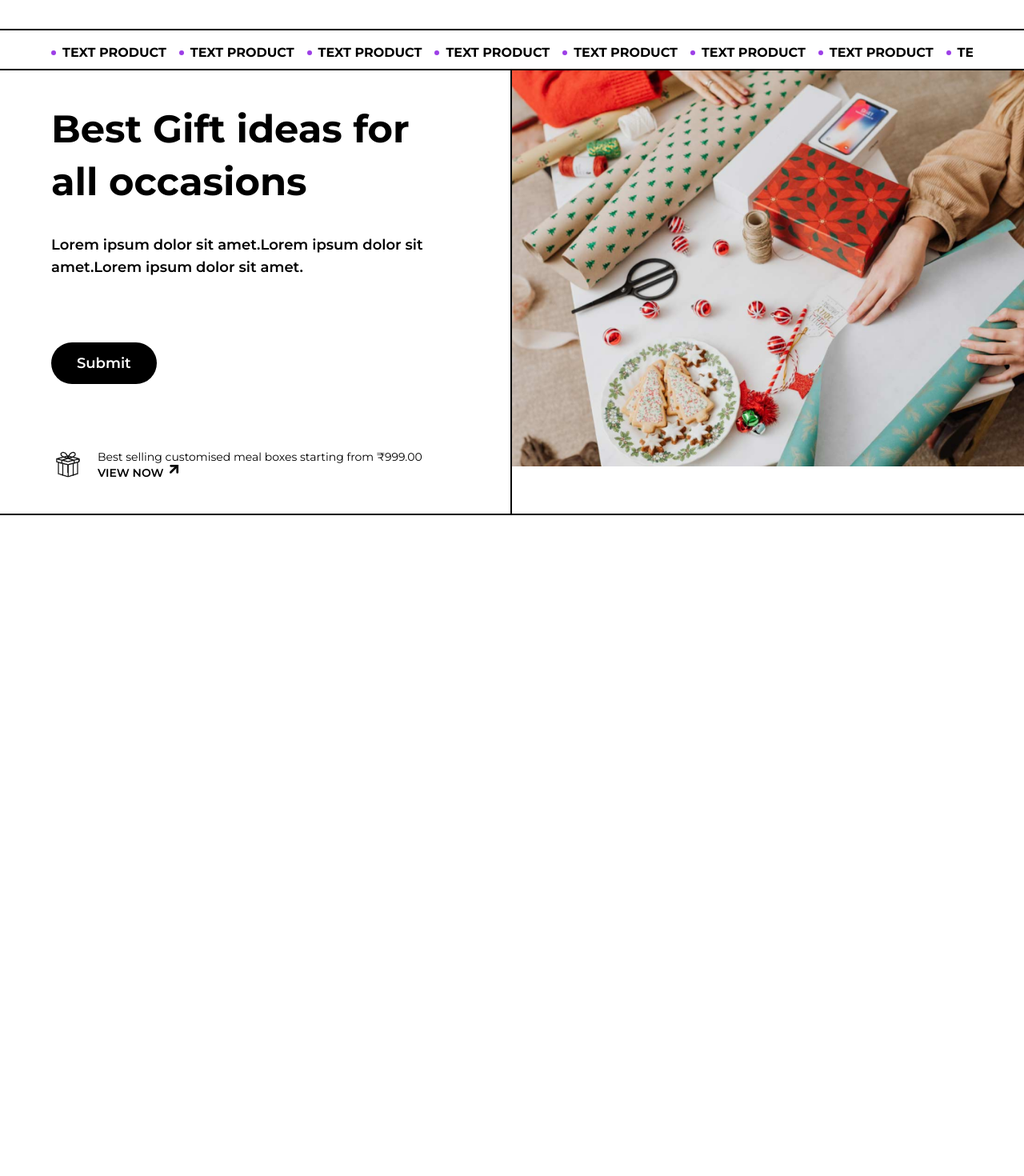
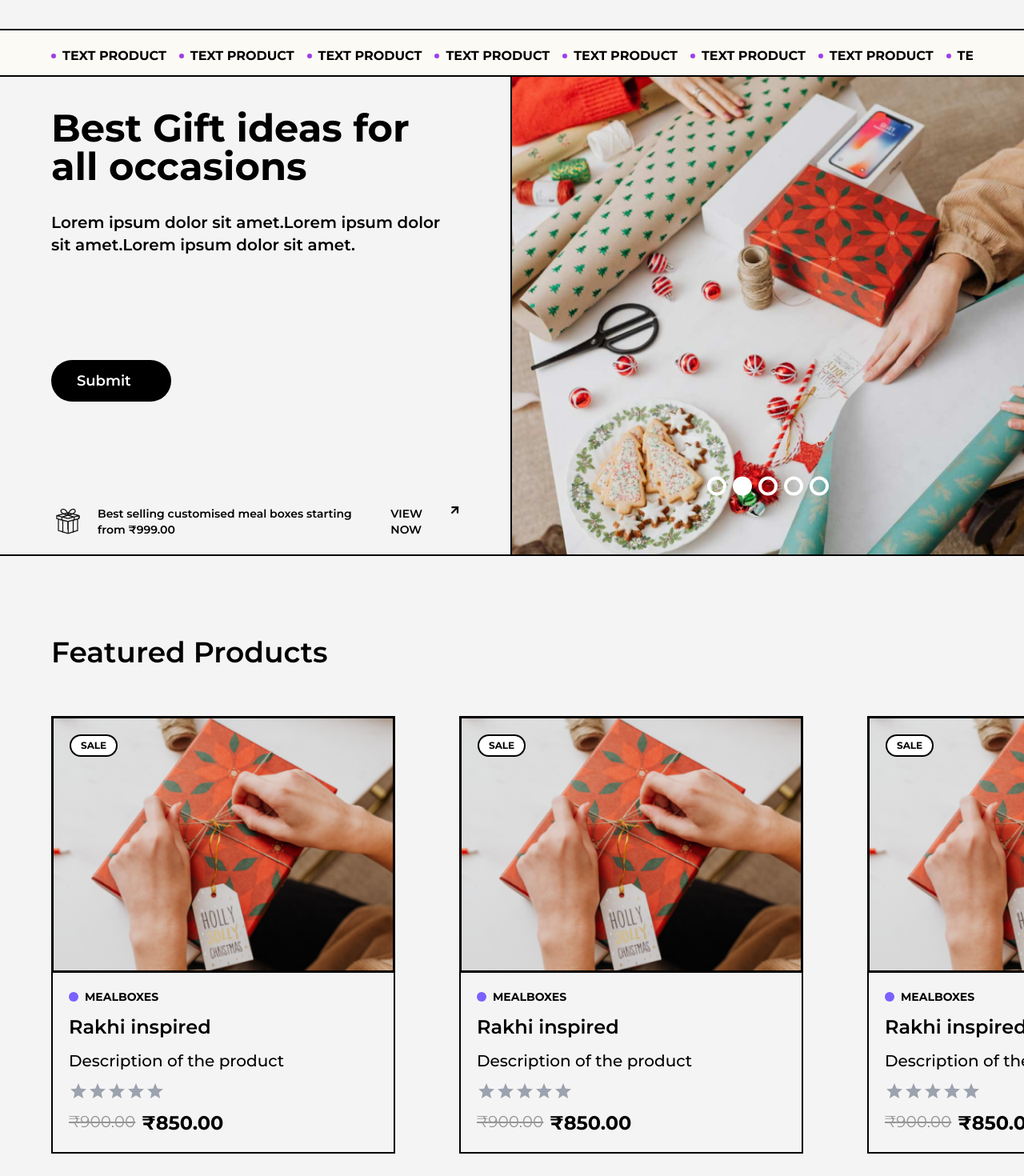
Before and after one commit to Aswanthachu/shopping-cart-react-typescript, a React (Vite) app: page / in a window 1280 px wide. Shown: the part 100-1570 px from the top of the page at 80% size. Before the commit the page ends 800 px from the top, so only its background shows below. Built offline with nearby package versions, Linux system fonts and the light colour scheme; a web font is replaced by a local one.

Commit message:
featured product section completed.

```diff
--- a/src/App.tsx
+++ b/src/App.tsx
@@ -1,11 +1,27 @@
-import { Banner, NavBar, ProductList } from "./components";
+import React from "react";
+import { Banner, FeaturedCard, NavBar, ProductList, SlideButtons } from "./components";
 
 function App() {
   return (
-    <section>
+    <section className="flex flex-col bg-bgColor">
       <NavBar />
       <ProductList />
       <Banner />
+      <div className=" mt-[400px] lg:mt-0 min-h-fit py-5 font-mons space-y-10 ">
+        <div>
+          <h1 className=" px-5 md:px-10 lg:px-16 text-3xl lg:text-4xl font-bold lg:font-semibold font-mons">
+            Featured Products
+          </h1>
+          <SlideButtons />
+        </div>
+        <div className="flex gap-10 lg:gap-20 overflow-x-auto w-full h-fit lg:h-full py-5 pl-5 md:pl-10 lg:pl-16 styled-scrollbar pr-5">
+        {[...Array(5)].map((_, index) => (
+          <React.Fragment key={index}>
+            <FeaturedCard />
+          </React.Fragment>
+        ))}
+        </div>
+      </div>
     </section>
   );
 }
--- a/src/components/Banner.tsx
+++ b/src/components/Banner.tsx
@@ -4,27 +4,27 @@ import Carousel from "./Carousel";
 
 const Banner = () => {
   return (
-    <section className="w-full max-h-[600px] font-mons flex">
-      <div className=" w-full lg:w-1/2 px-5 md:px-10 lg:px-16 py-10  border-r-2 border-b-2 border-black">
+    <section className="w-full max-h-[400px] lg:max-h-[600px] font-mons flex flex-col lg:flex-row mb-20">
+      <div className=" w-full lg:w-1/2 px-5 md:px-10 lg:px-16 pt-10 pb-5  lg:border-r-2 lg:border-b-2 border-black flex flex-col justify-between">
         <div>
-          <h1 className="text-5xl font-bold leading-snug">
+          <h1 className="text-4xl lg:text-5xl font-bold leading-snug">
             Best Gift ideas for all occasions
           </h1>
-          <p className="text-lg mt-8 font-semibold">
+          <p className="text-sm lg:text-xl mt-8 font-bold md:font-semibold leading-snug">
             Lorem ipsum dolor sit amet.Lorem ipsum dolor sit amet.Lorem ipsum
             dolor sit amet.
           </p>
         </div>
         <Button
-          className="bg-black rounded-full text-white flex px-8 py-3 text-lg font-semibold items-center gap-2 my-20  text-center"
+          className="bg-black rounded-full text-white flex px-8 py-3 text-lg font-semibold items-center gap-2 my-10 lg:my-20  text-center max-w-[150px]"
           text="Submit"
           type="button"
           iconColor="fill-white"
         />
         <div className="flex items-start md:items-center gap-4">
           <img src={Gift} alt="gift" />
-          <div>
-            <p className="text-sm">
+          <div className="block lg:flex gap-4">
+            <p className="text-sm lg:font-semibold">
               Best selling customised meal boxes starting from ₹999.00
             </p>
             <Link
@@ -34,7 +34,7 @@ const Banner = () => {
           </div>
         </div>
       </div>
-      <div className="w-1/2 border-b-2 border-black">
+      <div className=" w-full h-full lg:w-1/2 border-b-2 border-black">
         <Carousel />
       </div>
     </section>
--- a/src/components/Carousel.tsx
+++ b/src/components/Carousel.tsx
@@ -20,7 +20,8 @@ const Carousel = () => {
   };
 
   return (
-    <div className="h-full w-full relative ">
+    <div className="min-h-[398px] lg:min-h-[597px] bg-gray-800  relative  lg:mb-0">
+
       {slides.map((slide: slideItem, index: number) => (
         <div
           key={index}
@@ -28,17 +29,17 @@ const Carousel = () => {
             index === currentSlide
               ? "opacity-100"
               : "opacity-0 pointer-events-none",
-            "absolute top-0 left-0 w-full max-h-full  transition-opacity duration-500 bg-red-600 "
+            "absolute top-0 left-0 w-full   transition-opacity duration-500 bg-red-600 "
           )}
         >
           <img
             src={slide.image}
             alt="slide"
-            className="object-cover h-full w-full max-h-[555px]"
+            className=" h-full w-full object-cover min-h-[398px] lg:min-h-[597px]"
           />
         </div>
       ))}
-      <div className="absolute  left-1/2 transform -translate-x-1/2 bottom-[5%] flex space-x-2">
+      <div className="absolute left-1/2 top-[80%] transorm -translate-x-1/2 translate-y-[90%]  flex space-x-2">
         {slides.map((_: any, index: number) => (
           <button
             key={index}
--- /dev/null
+++ b/src/components/FavoriteIcon.tsx
@@ -0,0 +1,31 @@
+import { useState } from "react";
+import { cn } from "../lib/utils";
+
+const FavoriteIcon = () => {
+  const [isClicked, setIsClicked] = useState(false);
+
+  const toggleHeartColor = () => {
+    setIsClicked(!isClicked);
+  };
+
+  return (
+    <div className={cn(isClicked? "block":"hidden group-hover:block","absolute right-5 top-2 z-40 ")}>
+      <svg
+        xmlns="http://www.w3.org/2000/svg"
+        viewBox="0 0 24 24"
+        className={cn(
+          isClicked ? "fill-red-500 stroke-red-500" : "fill-transparent stroke-black",
+          "h-12 w-12 cursor-pointer rounded-full p-2 transition-colors"
+        )}
+        onClick={toggleHeartColor}
+      >
+        <path
+          strokeWidth="1"
+          d="M12 21.35l-1.45-1.32C5.4 15.36 2 12.28 2 8.5 2 5.42 4.42 3 7.5 3c1.74 0 3.41.81 4.5 2.09C13.09 3.81 14.76 3 16.5 3 19.58 3 22 5.42 22 8.5c0 3.78-3.4 6.86-8.55 11.54z"
+        />
+      </svg>
+    </div>
+  );
+};
+
+export default FavoriteIcon;
--- /dev/null
+++ b/src/components/FeaturedCard.tsx
@@ -0,0 +1,41 @@
+import { Button, FavoriteIcon, StarRating } from ".";
+import Featured from "../assets/images/Featured.png";
+
+const FeaturedCard = () => {
+  return (
+    <div className="lg:min-w-[430px]  group">
+      <div className="border-[3px]  border-black bg-cover bg-center overflow-hidden relative">
+        <span className="bg-white border-2 border-black px-3 py-1 w-fit absolute top-5 left-5 rounded-full text-xs font-bold z-40">
+          SALE
+        </span>
+        <FavoriteIcon />
+        <Button
+          className="absolute top-1/2 left-1/2 transform transition duration-700 ease-in-out -translate-x-1/2 -translate-y-1/2 z-40 bg-black border-2 border-white rounded-full text-white  px-8 py-3 text-lg font-semibold items-center gap-2 my-20  text-center hidden group-hover:flex"
+          text="View Now"
+          type="button"
+          iconColor="fill-white"
+        />
+        <img
+          src={Featured}
+          alt="featured"
+          className=" object-cover group-hover:scale-105"
+        />
+      </div>
+      <div className="border-x-2 border-b-2  border-black flex flex-col p-5 space-y-3">
+        <div className="flex items-center gap-2">
+          <div className="h-3 w-3 rounded-full bg-[#7B61FF]" />
+          <p className="font-bold text-sm">MEALBOXES</p>
+        </div>
+        <p className="font-semibold text-2xl">Rakhi inspired</p>
+        <p className="font-medium text-xl">Description of the product</p>
+        <StarRating />
+        <div className="flex gap-2">
+          <p className="text-[#969696] text-xl line-through">₹900.00</p>
+          <p className="text-black font-bold text-2xl">₹850.00 </p>
+        </div>
+      </div>
+    </div>
+  );
+};
+
+export default FeaturedCard;
--- a/src/components/ProductList.tsx
+++ b/src/components/ProductList.tsx
@@ -2,7 +2,7 @@ import { productItem, productsList } from "../lib/constants";
 
 const ProductList = () => {
   return (
-    <div className="w-full border-black border-y-2 px-5 md:px-10 lg:px-16  font-mons pt-4 pb-2">
+    <div className="w-full border-black border-y-2 px-5 md:px-10 lg:px-16  font-mons pt-5 pb-3 bg-[#FCFAF4]">
       <ul className="flex gap-4 overflow-x-auto w-full font-bold styled-scrollbar">
         {productsList.map((item: productItem) => (
           <li key={item.key} className="flex items-center gap-2 min-w-fit text-md md:text-base"><div className="w-1.5 h-1.5 rounded-full bg-[#9D3FE7] "></div>{item.productname}</li>
--- /dev/null
+++ b/src/components/SlideButtons.tsx
@@ -0,0 +1,11 @@
+
+const SlideButtons = () => {
+  return (
+    <div>
+
+    </div>
+
+  )
+}
+
+export default SlideButtons
--- /dev/null
+++ b/src/components/StarRating.tsx
@@ -0,0 +1,31 @@
+import  { useState } from 'react';
+
+const StarRating = () => {
+  const [rating, setRating] = useState(0);
+
+  const handleClick = (index:number) => {
+    setRating(index + 1);
+  };
+
+  return (
+    <div className="flex my-20">
+      {[...Array(5)].map((_, index) => (
+        <svg
+          key={index}
+          xmlns="http://www.w3.org/2000/svg"
+          className={`h-6 w-6 fill-current cursor-pointer ${
+            index < rating ? 'text-[#F9A65A]' : 'text-gray-400'
+          }`}
+          viewBox="0 0 24 24"
+          onClick={() => handleClick(index)}
+        >
+          <path d="M0 0h24v24H0z" fill="none" />
+          <path d="M12 17.27L18.18 21l-1.64-7.03L22 9.24l-7.19-.61L12 2 9.19 8.63 2 9.24l5.46 4.73L5.82 21z" />
+          <path d="M0 0h24v24H0z" fill="none" />
+        </svg>
+      ))}
+    </div>
+  );
+};
+
+export default StarRating;
--- a/src/components/index.ts
+++ b/src/components/index.ts
@@ -3,3 +3,7 @@ export { default as ProductList } from "./ProductList";
 export { default as Banner } from "./Banner";
 export { default as Button } from "./Button";
 export { default as Link } from "./Link";
+export { default as StarRating } from "./StarRating";
+export { default as FeaturedCard } from "./FeaturedCard";
+export { default as FavoriteIcon } from "./FavoriteIcon";
+export { default as SlideButtons } from "./SlideButtons";
--- a/src/index.css
+++ b/src/index.css
@@ -10,13 +10,14 @@
   }
 
   .styled-scrollbar::-webkit-scrollbar {
-    height: 7px;
+    height: 0px;
     background-color:white;
     border-radius: 14px;
   }
 
   .styled-scrollbar::-webkit-scrollbar-thumb {
     background-color:white;
-    border-radius: 14px;
+    border-radius: 0px;
   }
+
 }
--- a/tailwind.config.js
+++ b/tailwind.config.js
@@ -1,15 +1,15 @@
 /** @type {import('tailwindcss').Config} */
 export default {
-  content: [
-    "./index.html",
-    "./src/**/*.{js,ts,jsx,tsx}",
-  ],
+  content: ["./index.html", "./src/**/*.{js,ts,jsx,tsx}"],
   theme: {
     extend: {
-      fontFamily:{
-        mons:["Montserrat","sans"]
-      }
-    }
+      fontFamily: {
+        mons: ["Montserrat", "sans"],
+      },
+      colors: {
+        bgColor: "#F5F4F4",
+      },
+    },
   },
   plugins: [],
-}
+};
```
Also changed, not shown: src/assets/images/Featured.png (added).
